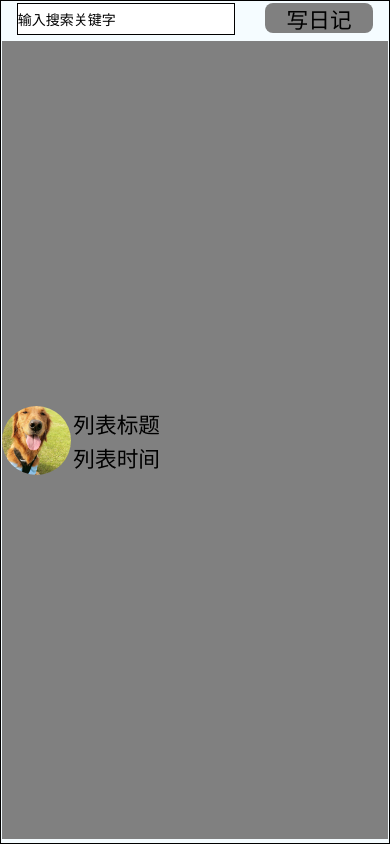
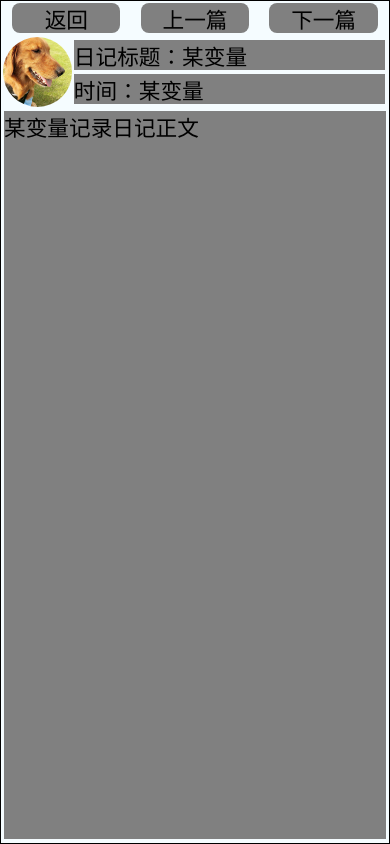
Before and after one commit to ginkgomp/LearnRNbyCrystal, a React Native app: screen / in a window 390 px wide. Built offline with nearby package versions, Linux system fonts and the light colour scheme.

Commit message:
add diary reader
DiaryReader done

```diff
--- a/App.js
+++ b/App.js
@@ -9,7 +9,7 @@
 import React, {Component} from 'react';
 //import {StyleSheet, View, Text, Clipboard} from 'react-native';
 import  DiaryList  from "./DiaryList";
-
+import DiaryReader from './DiaryReader';
 
 type Props = {};
 export default class App extends Component<Props> {
@@ -20,11 +20,17 @@ export default class App extends Component<Props> {
     );
   }
 
+  showDiaryReader() {
+    return (
+      <DiaryReader />
+    );
+  }
 
 
   render() {
 
-    return this.showDiaryList();
+    //return this.showDiaryList();
+    return this.showDiaryReader();
 
   }
 
--- a/DiaryReader.js
+++ b/DiaryReader.js
@@ -0,0 +1,33 @@
+import React, { Component } from 'react';
+import { View, Text, TextInput, TouchableOpacity, Image, StatusBar } from 'react-native';
+let puppy1 = require('./image/WechatIMG2.jpeg');
+import MCV from './commonvariable';
+
+export default class DiaryReader extends Component{
+    render() {
+        return (
+            <View style={MCV.container}>
+                <StatusBar hidden={true} />
+                <View style={MCV.firstRow}>
+                    <TouchableOpacity>
+                        <Text style={MCV.middleButton}>返回</Text>
+                    </TouchableOpacity>
+                    <TouchableOpacity>
+                        <Text style={MCV.middleButton}>上一篇</Text>
+                    </TouchableOpacity>
+                    <TouchableOpacity>
+                        <Text style={MCV.middleButton}>下一篇</Text>
+                    </TouchableOpacity>
+                </View>
+                <View style={MCV.secondRow}>
+                    <Image style={MCV.moodStyle} source={puppy1} />
+                    <View style={MCV.subViewInReader}>
+                        <Text style={MCV.textInReader}>日记标题：某变量</Text>
+                        <Text style={MCV.textInReader}>时间：某变量</Text>
+                    </View>
+                </View>
+                <TextInput style={[ MCV.diaryBodyStyle, { color: 'black' } ]} multiline={true} editable={false} value={'某变量记录日记正文'} />
+            </View>
+        );
+    }
+}
```
